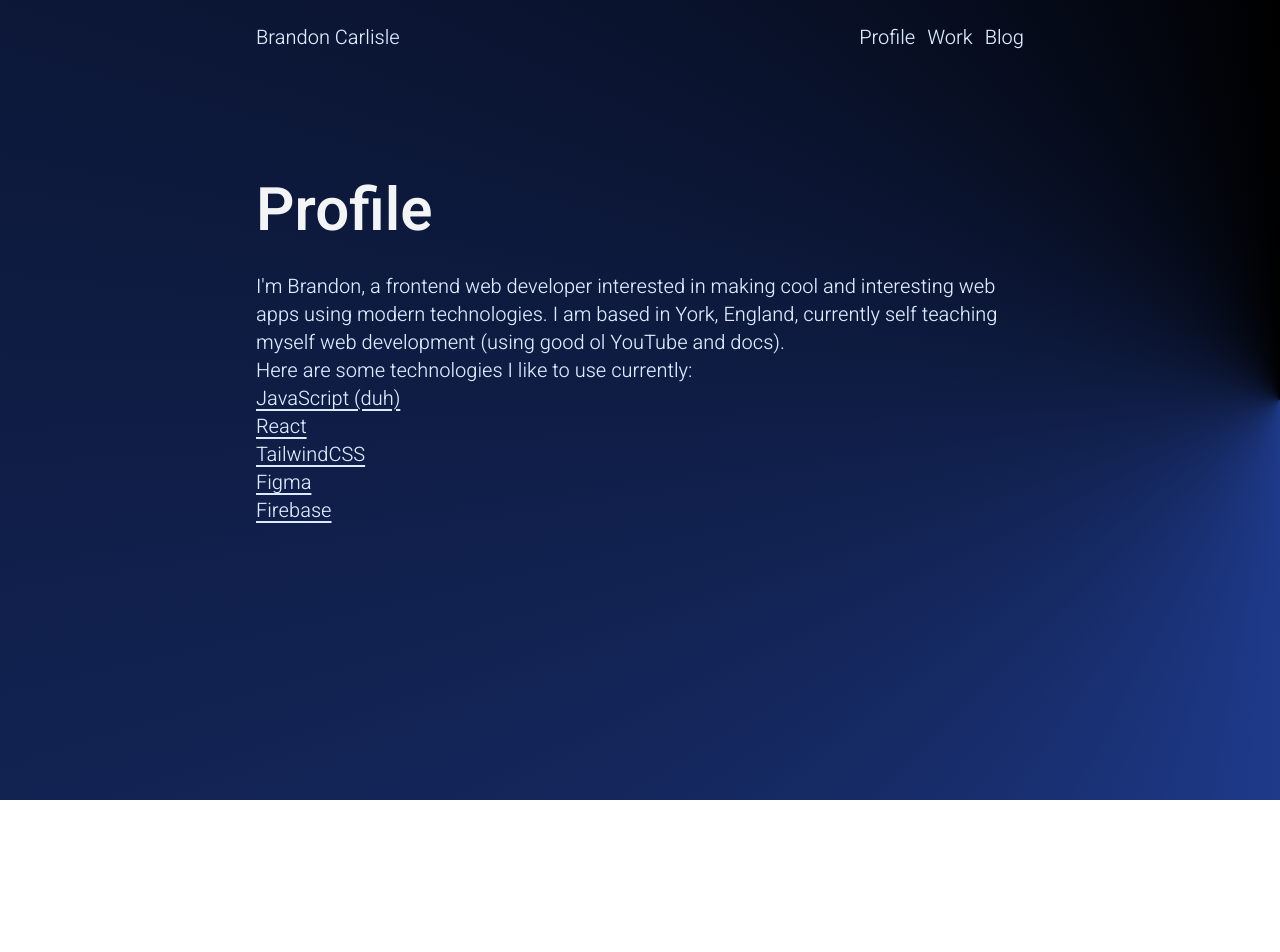
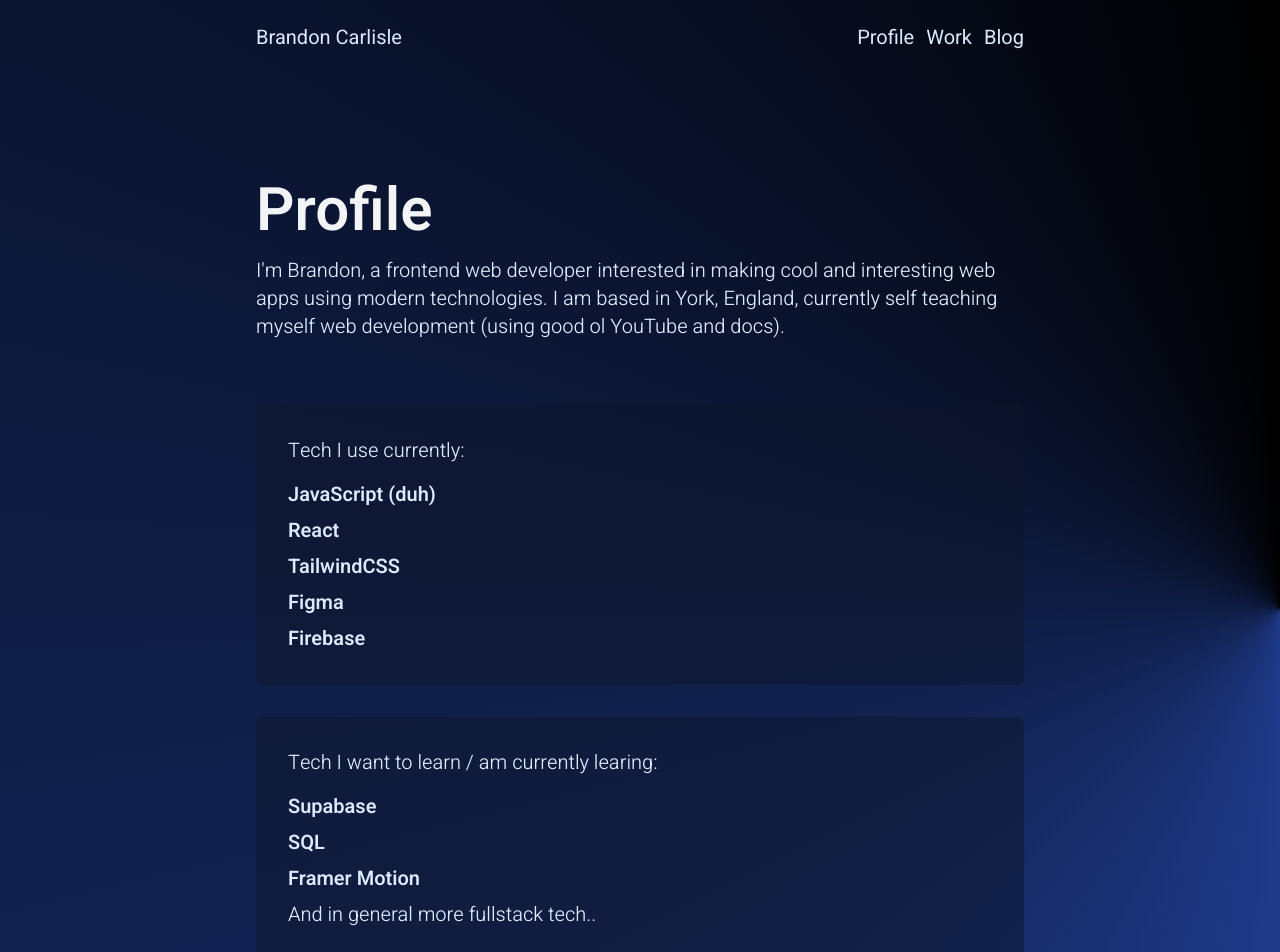
Before and after one commit to brandon-carlisle/portfolio, a Next.js app: page /profile in a window 1280 px wide. Shown: the top 952 px of the page. Before the commit the page ends 800 px from the top, so only its background shows below. Built offline with nearby package versions, Linux system fonts and the light colour scheme.

Commit message:
added tech cards to profile section. TODO: make own component

```diff
--- a/components/contact.js
+++ b/components/contact.js
@@ -1,7 +1,7 @@
 function Contact({}) {
   return (
-    <div className="flex flex-col gap-2">
-      <h2 className="mb-2">Feel free to reach out to me</h2>
+    <div className="mb-8 flex flex-col gap-2">
+      <h2 className="mb-2">Feel free to reach out to me via</h2>
       <div className="flex gap-1">
         <a href="mailto:brandoncarlisledev@gmail.com">Email</a>
       </div>
--- a/components/navbar.js
+++ b/components/navbar.js
@@ -4,24 +4,24 @@ function Navbar({}) {
   return (
     <nav className="mx-auto flex max-w-screen-md items-center justify-between pt-2 text-lg">
       <div>
-        <Link href="/" className="no-underline">
+        <Link href="/" className="font-normal">
           Brandon Carlisle
         </Link>
       </div>
 
       <ul className="flex gap-3">
         <li>
-          <Link href="/profile" className="no-underline">
+          <Link href="/profile" className="font-normal">
             Profile
           </Link>
         </li>
         <li>
-          <Link href="/work" className="no-underline">
+          <Link href="/work" className="font-normal">
             Work
           </Link>
         </li>
         <li>
-          <Link href="/blog" className="no-underline">
+          <Link href="/blog" className="font-normal">
             Blog
           </Link>
         </li>
--- a/pages/profile.js
+++ b/pages/profile.js
@@ -1,4 +1,5 @@
 import Head from 'next/head';
+import Contact from '../components/contact';
 
 function Profile() {
   return (
@@ -10,8 +11,9 @@ function Profile() {
         <link rel="icon" href="/favicon.ico" />
       </Head>
 
-      <section>
-        <h1 className="mb-8">Profile</h1>
+      <section className="mb-16 border-b-2 border-blue-800/30">
+        <div className="mb-16 flex flex-col gap-4">
+          <h1 className="">Profile</h1>
 
           <p>
             I&apos;m Brandon, a frontend web developer interested in making cool
@@ -19,11 +21,12 @@ function Profile() {
             York, England, currently self teaching myself web development (using
             good ol YouTube and docs).
           </p>
+        </div>
 
-        <div>
-          <p>Here are some technologies I like to use currently:</p>
+        <div className="mb-8 rounded-md bg-slate-900/50 p-8">
+          <p className="mb-4">Tech I use currently:</p>
 
-          <ul>
+          <ul className="flex flex-col gap-2">
             <li>
               <a href="https://javascript.info/">JavaScript (duh)</a>
             </li>
@@ -41,6 +44,29 @@ function Profile() {
             </li>
           </ul>
         </div>
+
+        <div className="mb-8 rounded-md bg-slate-900/50 p-8">
+          <p className="mb-4">Tech I want to learn / am currently learing:</p>
+
+          <ul className="flex flex-col gap-2">
+            <li>
+              <a href="https://supabase.com/">Supabase</a>
+            </li>
+            <li>
+              <a href="https://en.wikipedia.org/wiki/SQL">SQL</a>
+            </li>
+            <li>
+              <a href="https://www.framer.com/motion/">Framer Motion</a>
+            </li>
+            <li>
+              <p>And in general more fullstack tech..</p>
+            </li>
+          </ul>
+        </div>
+      </section>
+
+      <section>
+        <Contact />
       </section>
     </>
   );
--- a/styles/globals.css
+++ b/styles/globals.css
@@ -29,7 +29,7 @@
   }
 
   a {
-    @apply text-lg  font-light leading-10 text-blue-100 underline underline-offset-4 sm:text-xl;
+    @apply text-lg font-semibold leading-10 text-blue-100 hover:underline sm:text-xl;
   }
 }
 
```
Lines whose indentation alone changed are shown as unchanged.
